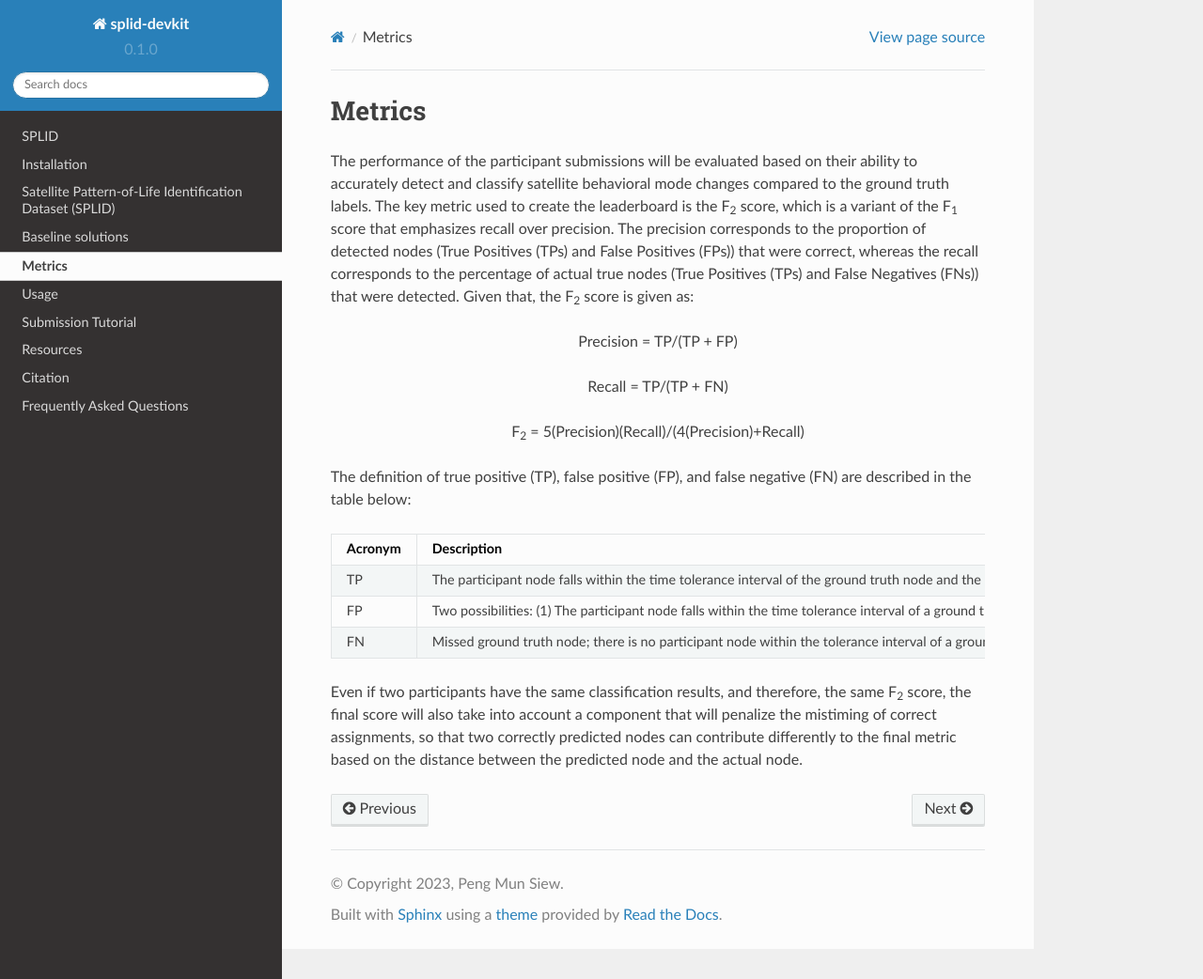
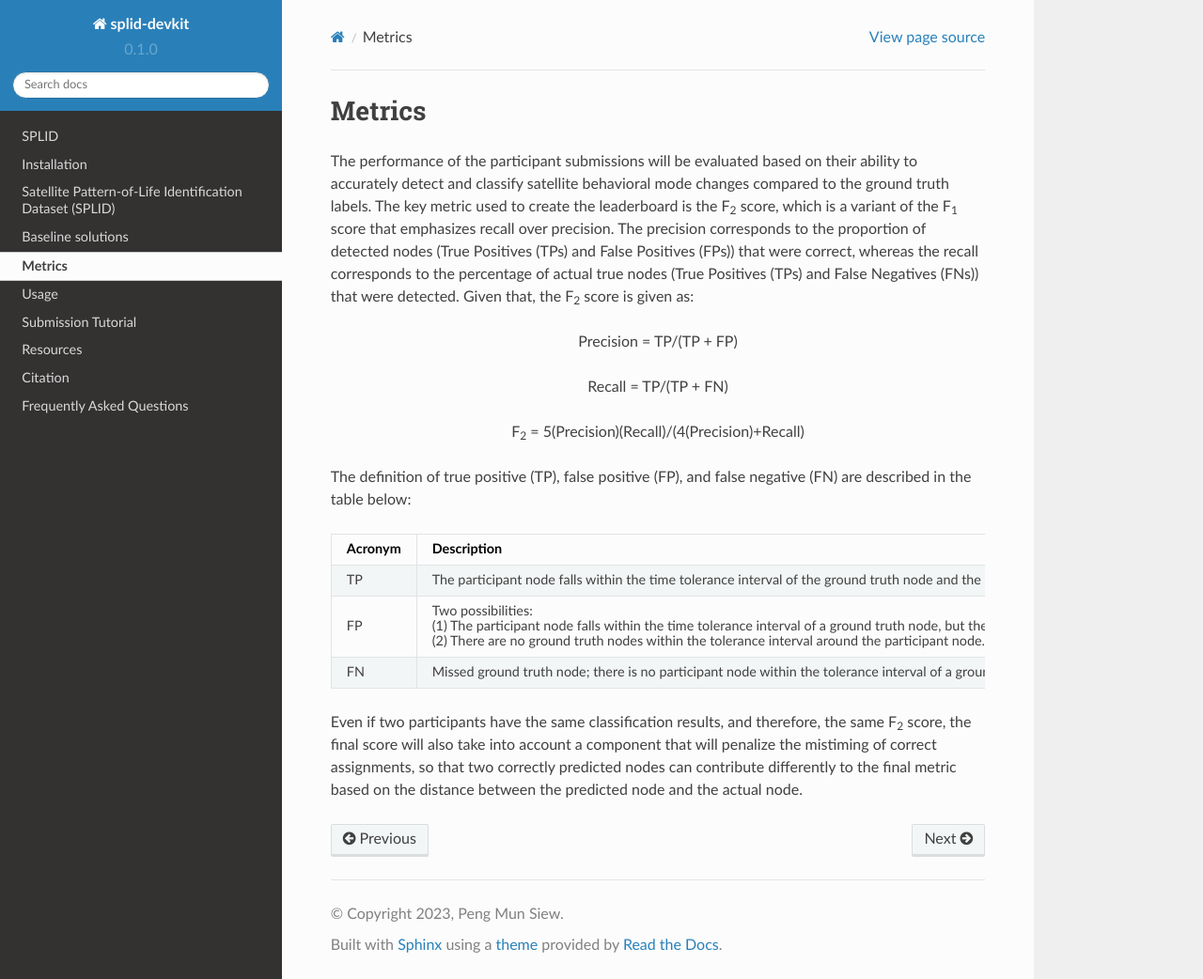
Before and after one commit to olgupila/STORM-AI-devkit-2025, a Sphinx documentation site: the page built from docs/metric.md, in a window 1280 px wide and 1042 px high. Shown: the whole window at 94% size. Built offline with Sphinx 7.4.7 and the Read the Docs theme 2.0.0, drawn with Linux system fonts in a browser that asks for light colours; pages that are not in the unit, such as notebooks, are missing from menus.

```diff
--- a/docs/metric.md
+++ b/docs/metric.md
@@ -13,7 +13,7 @@ The definition of true positive (TP), false positive (FP), and false negative (F
 | Acronym  | Description |
 | ------------- | ------------- |
 | TP  | The participant node falls within the time tolerance interval of the ground truth node and the labels match  |
-| FP  | Two possibilities: (1) The participant node falls within the time tolerance interval of a ground truth node, but the labels do not match. (2) There are no ground truth nodes within the tolerance interval around the participant node.  |
+| FP  | Two possibilities: <br> (1) The participant node falls within the time tolerance interval of a ground truth node, but the labels do not match. <br> (2) There are no ground truth nodes within the tolerance interval around the participant node.  |
 | FN  | Missed ground truth node; there is no participant node within the tolerance interval of a ground truth node  |
 
 Even if two participants have the same classification results, and therefore, the same F<sub>2</sub> score, the final score will also take into account a component that will penalize the mistiming of correct assignments, so that two correctly predicted nodes can contribute differently to the final metric based on the distance between the predicted node and the actual node.
```
